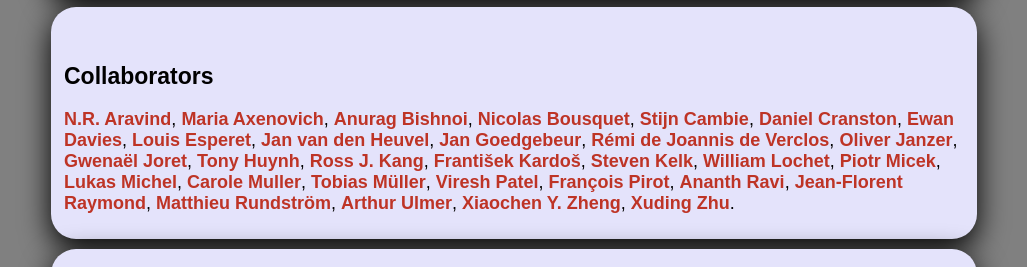
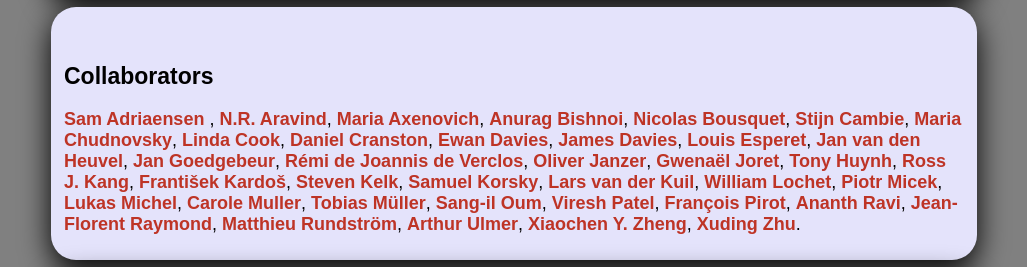
Before and after one commit to woutercvb/woutercvb.github.io, a plain HTML site: page index.html in a window 1280 px wide. Shown: the part 5741-6008 px from the top of the page, without its empty margins (126-1153 px from the left). Drawn offline with nearby package versions, Linux system fonts and the light colour scheme; some packages are replaced by stand-ins of ours.

Commit message:
Add files via upload

```diff
--- a/index.html
+++ b/index.html
@@ -469,13 +469,17 @@ W. Cames van Batenburg, <a class="extra" href="NoteOnNotes.pdf">A note on notes<
 <h2>
 Collaborators
 </h2>
+	<a href="https://samadriaensen.wordpress.com/"> Sam Adriaensen </a>,
 	<a href="https://www.iith.ac.in/~aravind/"> N.R. Aravind</a>,
 	<a href="https://www.math.kit.edu/iag6/~axenovich/en"> Maria Axenovich</a>,
 	<a href="https://anuragbishnoi.wordpress.com"> Anurag Bishnoi</a>,
 	<a href="https://perso.liris.cnrs.fr/nbousquet/"> Nicolas Bousquet</a>,
 	<a href="https://stijncambie.github.io/"> Stijn Cambie</a>,
+	<a href="https://web.math.princeton.edu/~mchudnov/"> Maria Chudnovsky</a>,
+	<a href="https://dimag.ibs.re.kr/home/cook/"> Linda Cook</a>,
 	<a href="https://graphcoloringmethods.com/writing.html"> Daniel Cranston</a>,
 	<a href="https://www.ewandavies.org/"> Ewan Davies</a>,
+	<a href="https://sites.google.com/view/davies-james"> James Davies</a>,
 	<a href="http://oc.inpg.fr/esperet/"> Louis Esperet</a>,
 	<a href="http://www.maths.lse.ac.uk/personal/jan/"> Jan van den Heuvel</a>,
 	<a href="https://people.cs.kuleuven.be/~jan.goedgebeur/"> Jan Goedgebeur</a>,
@@ -486,11 +490,15 @@ Collaborators
 	<a href="http://www.math.ru.nl/~rkang/"> Ross J. Kang</a>,
 	<a href="https://www.labri.fr/perso/fkardos"> Franti&#353;ek Kardo&#353;</a>,
 	<a href="https://skelk.sdf-eu.org/"> Steven Kelk</a>,
+	<a href="https://dimag.ibs.re.kr/home/seokbeom/> Seokbeom Kim</a>,
+	<a href="https://scholar.google.com/citations?hl=nl&user=hiAhMTgAAAAJ"> Samuel Korsky</a>,
+	<a href="https://www.universiteitleiden.nl/en/staffmembers/lars-van-der-kuil#tab-1"> Lars van der Kuil</a>,
 	<a href="http://perso.ens-lyon.fr/william.lochet/"> William Lochet</a>,
 	<a href="https://page.math.tu-berlin.de/~micek/"> Piotr Micek</a>,
 	<a href="https://people.maths.ox.ac.uk/michel/"> Lukas Michel</a>,
 	<a href="http://homepages.ulb.ac.be/~camuller/emiend.html"> Carole Muller</a>,
 	<a href="http://www.math.rug.nl/~tobias/"> Tobias M&uuml;ller</a>,
+	<a href="https://sangil.dimag.kr/"> Sang-il Oum</a>,
 	<a href="https://sites.google.com/site/vireshspatel/"> Viresh Patel</a>,
 	<a href="http://www.lbgi.fr/~pirot/"> Fran&ccedil;ois Pirot</a>,
 	<a href="https://www.tudelft.nl/ewi/over-de-faculteit/afdelingen/applied-mathematics/people/a-ananth-ravi-msc"> Ananth Ravi</a>,
```
